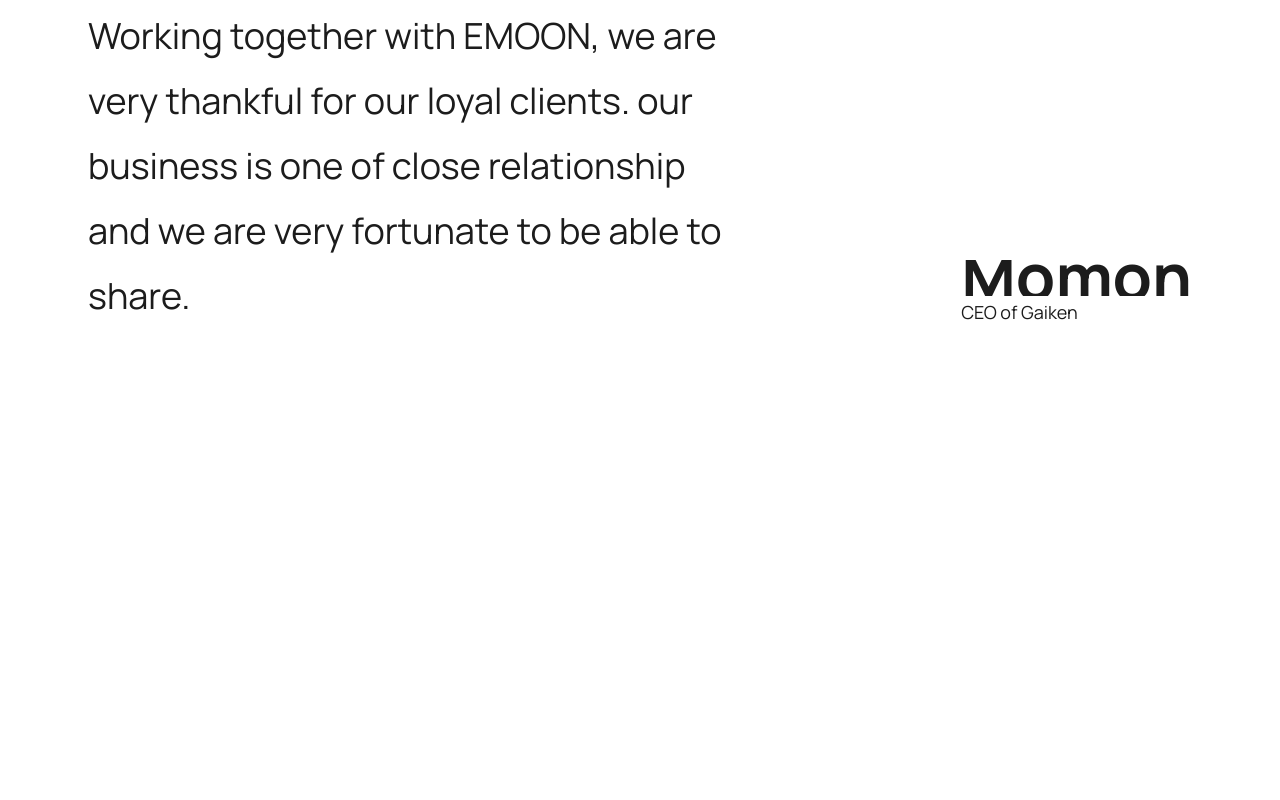
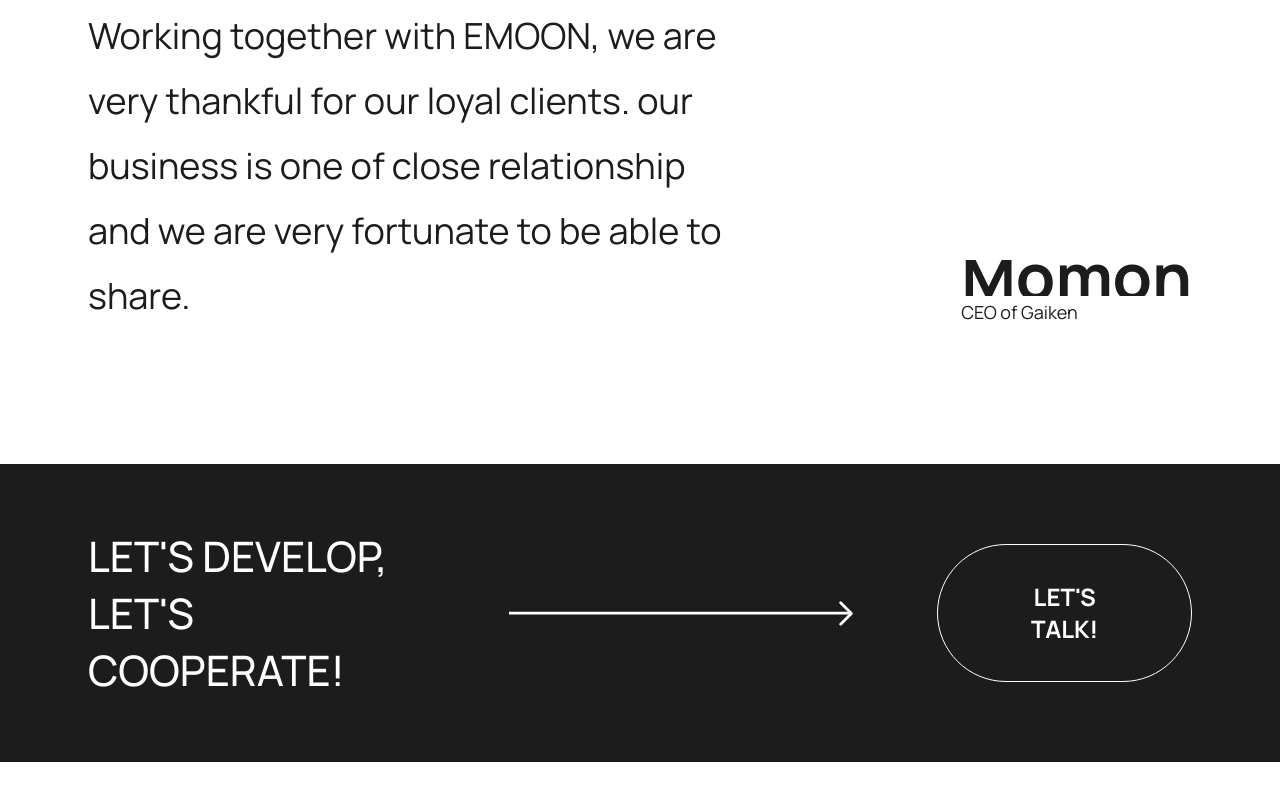
Before and after one commit to yamami-mohammed-monsif/digital_marketing_agency, a Next.js app: page / in a window 1280 px wide. Shown: the part 4183-4983 px from the top of the page. Before the commit the page ends 4647 px from the top, so only its background shows below. Built offline with nearby package versions, Linux system fonts and the light colour scheme.

Commit message:
implement the call to action section

```diff
--- a/app/page.tsx
+++ b/app/page.tsx
@@ -3,6 +3,7 @@ import About from "@/components/About";
 import BestServices from "@/components/BestServices";
 import RecentWork from "@/components/RecentWork";
 import Testimonials from "@/components/Testimonials";
+import CallToAction from "@/components/CallToAction";
 
 const page = () => {
   return (
@@ -12,6 +13,7 @@ const page = () => {
       <BestServices />
       <RecentWork />
       <Testimonials />
+      <CallToAction />
     </main>
   );
 };
--- /dev/null
+++ b/components/CallToAction.tsx
@@ -0,0 +1,41 @@
+import React from "react";
+import Section from "./UI/Section";
+import { ArrowHorizontal, ArrowVertical } from "./UI/icons";
+import Reveal from "./UI/Reveal";
+import Button from "./UI/Button";
+
+const CallToAction: React.FC = () => {
+  return (
+    <Section className="bg-primary-800 text-white py-10 md:py-16">
+      <div className="flex flex-col gap-6 md:flex-row md:gap-17 items-center justify-between">
+        <Reveal color="white">
+          <h2 className="m-0 md:text-[38px] lg:text-[42px] text-center md:text-left">
+            LET'S DEVELOP,
+            <br /> LET'S COOPERATE!
+          </h2>
+        </Reveal>
+
+        <div className="hidden md:block flex-grow mx-4">
+          <ArrowHorizontal />
+        </div>
+        <div className="md:hidden mb-8">
+          <ArrowVertical width={20} height={80} />
+        </div>
+
+        <div>
+          <Button
+            className="border font-bold"
+            variant="primary"
+            paddingX="px-18"
+            paddingY="py-9"
+            fontSize="text-2xl"
+          >
+            LET'S TALK!
+          </Button>
+        </div>
+      </div>
+    </Section>
+  );
+};
+
+export default CallToAction;
--- /dev/null
+++ b/components/UI/icons/index.tsx
@@ -0,0 +1,76 @@
+import React from "react";
+
+interface ArrowIconProps {
+  className?: string;
+  width?: number;
+  height?: number;
+  color?: string;
+}
+
+export const ArrowHorizontal: React.FC<ArrowIconProps> = ({
+  className = "",
+  width = "100%",
+  height = 27,
+  color = "white",
+}) => {
+  return (
+    <svg
+      xmlns="http://www.w3.org/2000/svg"
+      width={width}
+      height={height}
+      viewBox="0 0 379 27"
+      fill="none"
+      className={className}
+    >
+      <path
+        d="M365 25.291L376.791 13.5003L365 1.70957"
+        stroke={color}
+        strokeWidth="3"
+        strokeLinecap="round"
+        strokeLinejoin="round"
+      />
+      <line
+        x1="1.31134e-07"
+        y1="13.2095"
+        x2="377"
+        y2="13.2095"
+        stroke={color}
+        strokeWidth="3"
+      />
+    </svg>
+  );
+};
+
+export const ArrowVertical: React.FC<ArrowIconProps> = ({
+  className = "",
+  width = 28,
+  height = 132,
+  color = "white",
+}) => {
+  return (
+    <svg
+      xmlns="http://www.w3.org/2000/svg"
+      width={width}
+      height={height}
+      viewBox="0 0 28 132"
+      fill="none"
+      className={className}
+    >
+      <path
+        d="M2.41852 118L14.2092 129.791L26 118"
+        stroke={color}
+        strokeWidth="3"
+        strokeLinecap="round"
+        strokeLinejoin="round"
+      />
+      <line
+        x1="14.5"
+        y1="-6.55671e-08"
+        x2="14.5"
+        y2="130"
+        stroke={color}
+        strokeWidth="3"
+      />
+    </svg>
+  );
+};
```
